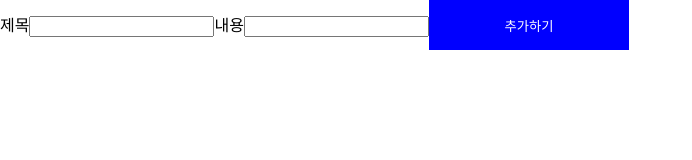
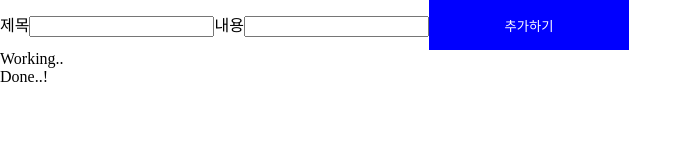
Before and after one commit to hb9901/to-do-list, a React (Vite) app: page / in a window 1280 px wide. Shown: the top 160 px of the page, without its empty margins (0-692 px from the left). Built offline with nearby package versions, Linux system fonts and the light colour scheme.

Commit message:
fix: todoList 상태 관리 방식 수정

```diff
--- a/src/App.jsx
+++ b/src/App.jsx
@@ -1,18 +1,28 @@
 import { useState } from 'react';
 import './App.css';
 import { Header } from './components/Header/Header';
+import TodoList from './components/TodoList/TodoList';
 
 export default function App() {
-  let [workList, setWorkList] = useState([]);
-  let [doneList, setDoneList] = useState([]);
+  let [todoList, setTodoList] = useState([]);
+  let workList = [];
+  let doneList = [];
 
+  todoList.forEach((todo) =>{
+    if(todo.state === "working"){
+      workList.push(todo);
+    }
+    else if(todo.state === "done"){
+      doneList.push(todo);
+    }
+  })
 
   return (
     <>
       <div className="layout-wrapper">
-        <Header workingList={workList} setWorkList={setWorkList} />
-        {/* <TodoList title={"Working.."} list={workList} setState={setWorkList} /> */}
-        {/* <TodoList title={"Done..!"} list={doneList} setState={setDoneList} /> */}
+        <Header setTodoList={setTodoList} />
+        <TodoList title={"Working.."} list={workList} />
+        <TodoList title={"Done..!"} list={doneList}/>
       </div>
     </>
   );
--- a/src/components/Header/Header.jsx
+++ b/src/components/Header/Header.jsx
@@ -2,7 +2,7 @@ import { useState } from "react";
 import { Button } from "../common/Button/Button";
 import "./Header.css";
 
-export function Header({ workingList, setWorkList }) {
+export function Header({ todoList, setTodoList }) {
   let [todo, setTodo] = useState({
     id: new Date().getUTCDate(),
     title: "",
@@ -24,7 +24,10 @@ export function Header({ workingList, setWorkList }) {
 
   function onClickAdd(e) {
     e.preventDefault();
-    setWorkList((prevState) => {
+    setTodo((prevState) => {
+      return { ...prevState, state: "working" };
+    });
+    setTodoList((prevState) => {
       return [...prevState, todo];
     });
   }
--- a/src/components/TodoList/TodoList.jsx
+++ b/src/components/TodoList/TodoList.jsx
@@ -1,14 +1,15 @@
 import Card from "../common/Card/Card";
 import "./TodoList.css";
 
-export default function TodoList(list) {
+export default function TodoList({ title, list }) {
+  console.log(list)
   return (
     <div className="todoList-wrapper">
+      <div className="todoList-title">{title}</div>
       {
-        list.map((todo)=>{
+        list.map((todo) => {
           <Card id={todo.id} title={todo.title} content={todo.content} />;
-        })
-      }
+        })}
     </div>
-  )
+  );
 }
```
